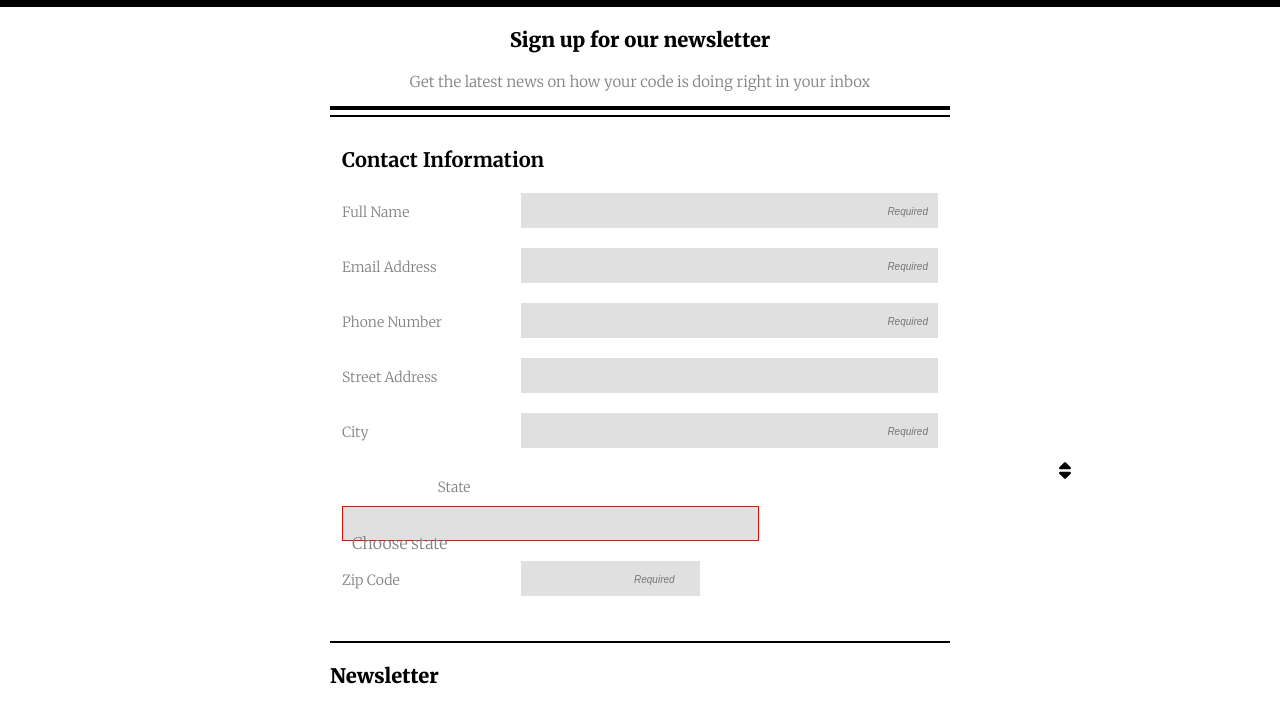
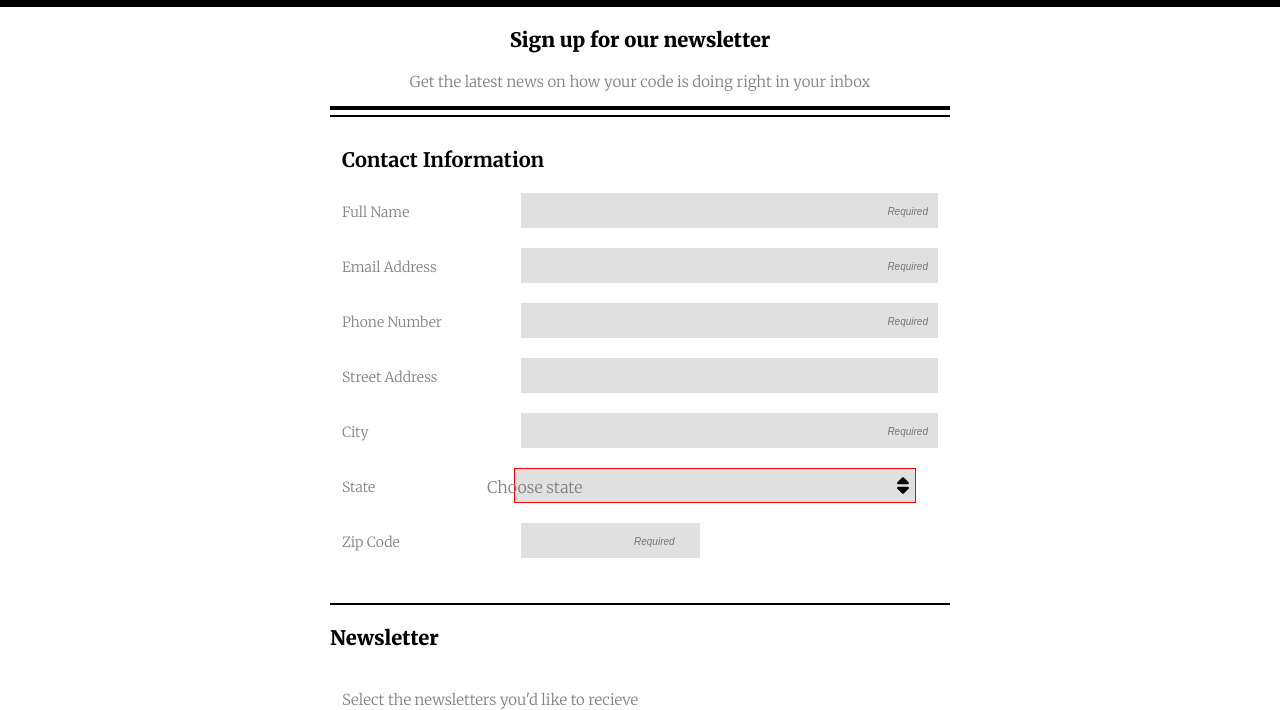
Before and after one commit to Ajeso/registration_form, a plain HTML site: page index.html in a window 1280 px wide. Shown: the part 51-761 px from the top of the page. Drawn offline with Linux system fonts and the light colour scheme.

Commit message:
the before and after psuedo elements adjacements

```diff
--- a/css/style.css
+++ b/css/style.css
@@ -44,6 +44,7 @@ fieldset {
   border: none;
   display: flex;
   flex-direction: column;
+  flex-wrap: wrap;
   margin: 15px 0;
   color: grey;
 }
@@ -145,8 +146,9 @@ input[type="checkbox"]:checked + label::after {
 .select-wrapper::after {
   content: url(/icons/sort-solid.svg);
   position: relative;
-  left: 300px;
   bottom: 45px;
+  text-align: right;
+  padding: 0 5px;
 }
 select {
   -webkit-appearance: none;
@@ -183,4 +185,25 @@ select {
   br {
     display: block;
   }
+  .select-wrapper {
+    display: flex;
+    justify-content: space-between;
+    width: 100%;
+    position: relative;
+  }
+  .select-wrapper::before {
+    content: "Choose state";
+    position: absolute;
+    top: 9px;
+    left: 145px;
+    /* display: none; */
+  }
+  .select-wrapper::after {
+    content: url(/icons/sort-solid.svg);
+    position: relative;
+    text-align: right;
+    padding: 0 5px;
+    top: 8px;
+    right: 24px;
+  }
 }
```
